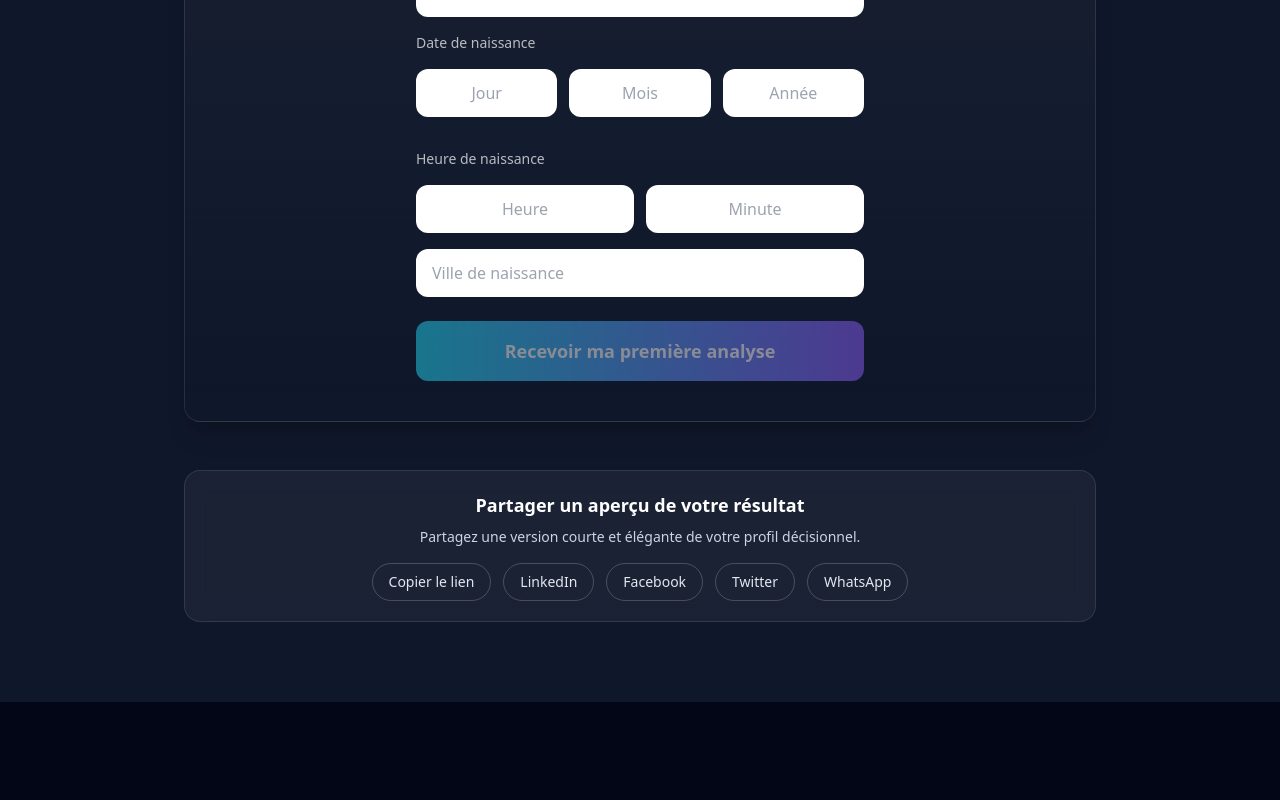
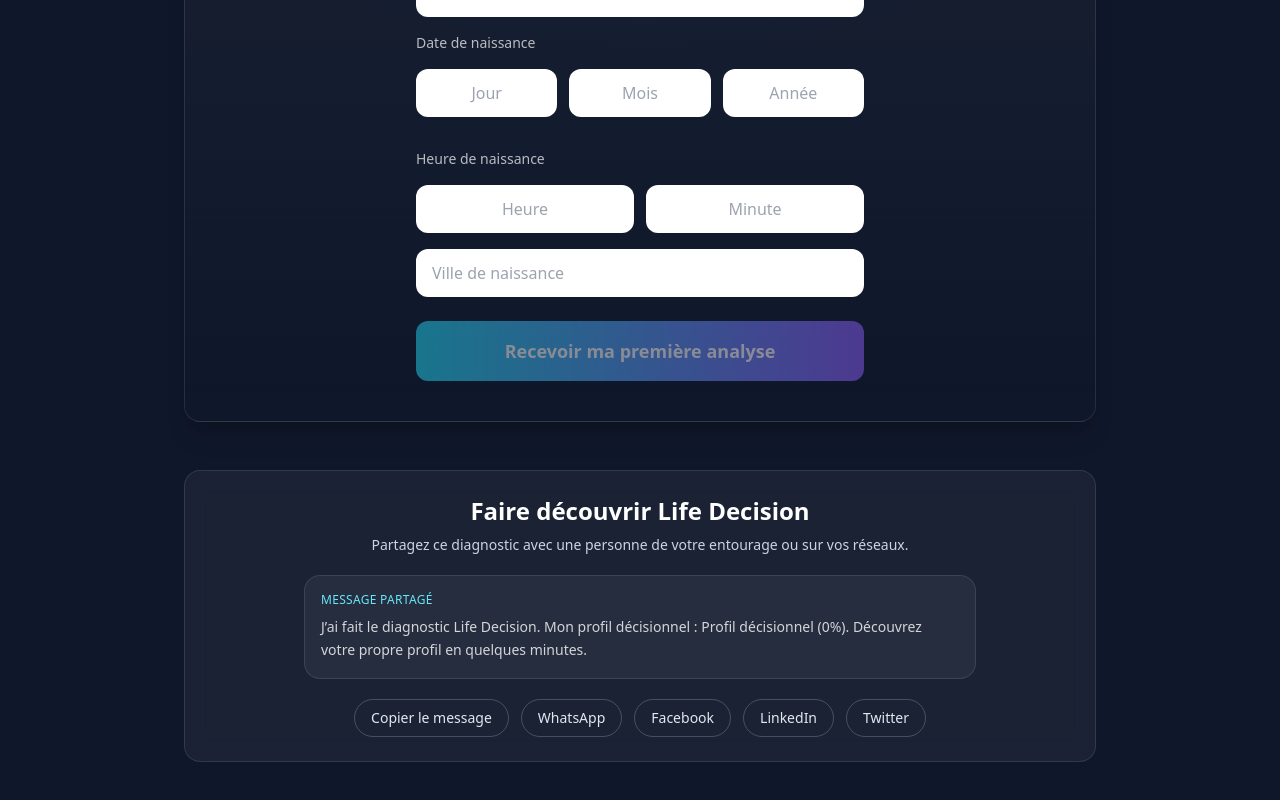
Before and after one commit to arnaudcrestey/life-decision, a Next.js app: page /resultat in a window 1280 px wide. Shown: the part 670-1470 px from the top of the page. Before the commit the page ends 1372 px from the top, so only its background shows below. Built offline with nearby package versions, Linux system fonts and the light colour scheme.

Commit message:
Update share-buttons.tsx

```diff
--- a/components/share-buttons.tsx
+++ b/components/share-buttons.tsx
@@ -11,7 +11,7 @@ export function ShareButtons({ profile, score }: ShareButtonsProps) {
       ? `${window.location.origin}/life-decision`
       : 'https://life-decision.vercel.app/life-decision';
 
-  const shareText = `J’ai fait le diagnostic Life Decision. Mon profil décisionnel : ${profile} (${score}%). Un résultat clair et intéressant à découvrir.`;
+  const shareText = `J’ai fait le diagnostic Life Decision. Mon profil décisionnel : ${profile} (${score}%). Découvrez votre propre profil en quelques minutes.`;
 
   const encodedText = encodeURIComponent(shareText);
   const encodedUrl = encodeURIComponent(shareUrl);
@@ -24,38 +24,47 @@ export function ShareButtons({ profile, score }: ShareButtonsProps) {
   async function copyLink() {
     try {
       await navigator.clipboard.writeText(`${shareText} ${shareUrl}`);
-      alert('Lien copié avec succès');
+      alert('Message copié avec succès');
     } catch (error) {
       console.error(error);
-      alert('Impossible de copier le lien');
+      alert('Impossible de copier le message');
     }
   }
 
   return (
-    <section className="glass-card p-5">
-      <h3 className="mb-2 text-center text-lg font-semibold text-white">
-        Partager un aperçu de votre résultat
+    <section className="glass-card p-6">
+      <h3 className="mb-2 text-center text-2xl font-semibold text-white">
+        Faire découvrir Life Decision
       </h3>
 
-      <p className="mb-4 text-center text-sm text-slate-300">
-        Partagez une version courte et élégante de votre profil décisionnel.
+      <p className="mx-auto mb-5 max-w-2xl text-center text-sm text-slate-300">
+        Partagez ce diagnostic avec une personne de votre entourage ou sur vos réseaux.
       </p>
+
+      <div className="mx-auto mb-5 max-w-2xl rounded-2xl border border-white/10 bg-white/5 p-4 text-left">
+        <p className="mb-2 text-xs uppercase tracking-wide text-cyan-300">
+          Message partagé
+        </p>
+        <p className="text-sm leading-relaxed text-white/80">
+          {shareText}
+        </p>
+      </div>
 
       <div className="flex flex-wrap justify-center gap-3">
         <button
           onClick={copyLink}
           className="rounded-full border border-white/20 px-4 py-2 text-sm text-slate-200 hover:bg-white/10"
         >
-          Copier le lien
+          Copier le message
         </button>
 
         <a
           className="rounded-full border border-white/20 px-4 py-2 text-sm text-slate-200 hover:bg-white/10"
-          href={linkedInUrl}
+          href={whatsappUrl}
           target="_blank"
           rel="noreferrer"
         >
-          LinkedIn
+          WhatsApp
         </a>
 
         <a
@@ -69,21 +78,21 @@ export function ShareButtons({ profile, score }: ShareButtonsProps) {
 
         <a
           className="rounded-full border border-white/20 px-4 py-2 text-sm text-slate-200 hover:bg-white/10"
+          href={linkedInUrl}
+          target="_blank"
+          rel="noreferrer"
+        >
+          LinkedIn
+        </a>
+
+        <a
+          className="rounded-full border border-white/20 px-4 py-2 text-sm text-slate-200 hover:bg-white/10"
           href={twitterUrl}
           target="_blank"
           rel="noreferrer"
         >
           Twitter
         </a>
-
-        <a
-          className="rounded-full border border-white/20 px-4 py-2 text-sm text-slate-200 hover:bg-white/10"
-          href={whatsappUrl}
-          target="_blank"
-          rel="noreferrer"
-        >
-          WhatsApp
-        </a>
       </div>
     </section>
   );
```
